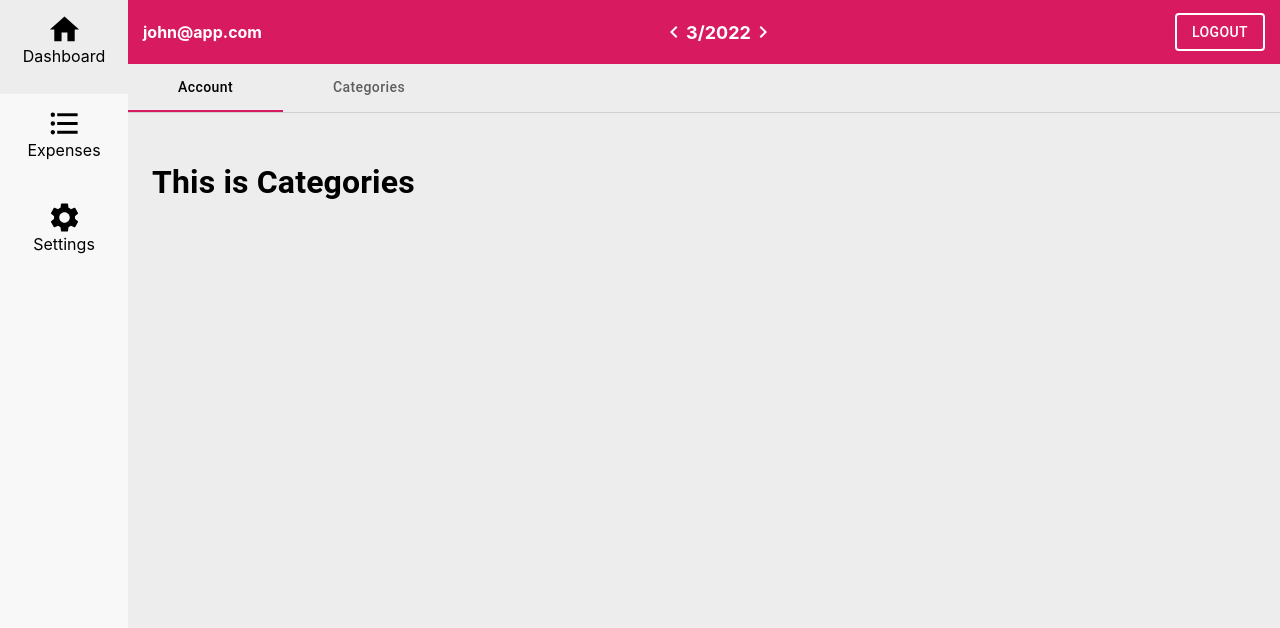
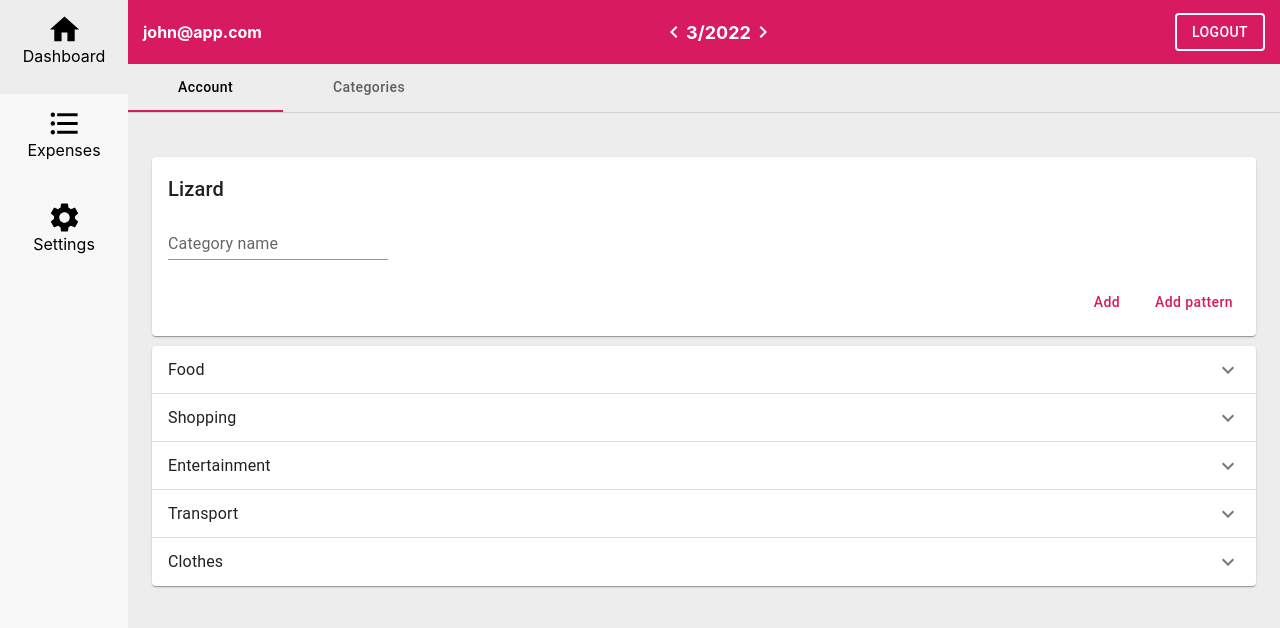
Before and after one commit to jilh/budget, a React (Create React App) app: page /app/settings/categories in a window 1280 px wide. Shown: the top 628 px of the page. Built offline with nearby package versions, Linux system fonts and the light colour scheme.

Commit message:
Added accordion to categories page

```diff
--- a/src/components/Categories.js
+++ b/src/components/Categories.js
@@ -1,6 +1,126 @@
+import { Accordion, AccordionDetails, AccordionSummary, Button, Card, CardActions, CardContent, TextField, Typography } from "@mui/material";
+import { ExpandMore } from "@mui/icons-material";
+import "../styles/Categories.css";
+
 const Categories = () => {
     return(
-        <h1>This is Categories</h1>
+        <div className="categories-wrapper">
+            <Card style={{ marginTop: '20px'}}>
+                <CardContent>
+                    <Typography gutterBottom variant="h6" component="div">
+                    Lizard
+                    </Typography>
+                    <TextField variant="standard" label="Category name" />
+                </CardContent>
+                <CardActions style={{ justifyContent: 'flex-end', paddingRight: '15px', paddingBottom: '15px' }}>
+                    <Button variant="text" style={{textTransform: 'none'}}>Add</Button>
+                    <Button variant="text" style={{textTransform: 'none'}}>Add pattern</Button>
+                </CardActions>
+            </Card>
+
+            <div className="accordion-wrapper">
+                <Accordion className="accordion">
+                    <AccordionSummary expandIcon={<ExpandMore />} aria-controls="panel1a-content" id="panel1a-header" >
+                        <Typography>Food</Typography>
+                    </AccordionSummary>
+                    <AccordionDetails>
+                        <form className="category-update-form">
+                            <TextField variant="standard" type={"text"} size="small" label="Category name" margin="dense" /> <br />
+                            <TextField variant="standard" type={"text"} size="small" label="Pattern 0" margin="dense" />
+                            <TextField variant="standard" type={"text"} size="small" label="Pattern 1" margin="dense" />
+                            <TextField variant="standard" type={"text"} size="small" label="Pattern 2" margin="dense" />
+                        </form>
+
+
+                        <CardActions className="card-action-style">
+                            <Button variant="text" style={{textTransform: 'none'}}>Update</Button>
+                            <Button variant="text" style={{textTransform: 'none'}}>Add pattern</Button>
+                            <Button variant="text" style={{textTransform: 'none'}}>Delete</Button>
+                        </CardActions>
+                    </AccordionDetails>
+                </Accordion>
+                <Accordion className="accordion">
+                    <AccordionSummary expandIcon={<ExpandMore />} aria-controls="panel1a-content" id="panel1a-header" >
+                        <Typography>Shopping</Typography>
+                    </AccordionSummary>
+                    <AccordionDetails>
+                        <form className="category-update-form">
+                            <TextField variant="standard" type={"text"} size="small" label="Category name" margin="dense" /> <br />
+                            <TextField variant="standard" type={"text"} size="small" label="Pattern 0" margin="dense" />
+                            <TextField variant="standard" type={"text"} size="small" label="Pattern 1" margin="dense" />
+                            <TextField variant="standard" type={"text"} size="small" label="Pattern 2" margin="dense" />
+                        </form>
+
+
+                        <CardActions className="card-action-style">
+                            <Button variant="text" style={{textTransform: 'none'}}>Update</Button>
+                            <Button variant="text" style={{textTransform: 'none'}}>Add pattern</Button>
+                            <Button variant="text" style={{textTransform: 'none'}}>Delete</Button>
+                        </CardActions>
+                    </AccordionDetails>
+                </Accordion>
+                <Accordion className="accordion">
+                    <AccordionSummary expandIcon={<ExpandMore />} aria-controls="panel1a-content" id="panel1a-header" >
+                        <Typography>Entertainment</Typography>
+                    </AccordionSummary>
+                    <AccordionDetails>
+                        <form className="category-update-form">
+                            <TextField variant="standard" type={"text"} size="small" label="Category name" margin="dense" /> <br />
+                            <TextField variant="standard" type={"text"} size="small" label="Pattern 0" margin="dense" />
+                            <TextField variant="standard" type={"text"} size="small" label="Pattern 1" margin="dense" />
+                            <TextField variant="standard" type={"text"} size="small" label="Pattern 2" margin="dense" />
+                        </form>
+
+
+                        <CardActions className="card-action-style">
+                            <Button variant="text" style={{textTransform: 'none'}}>Update</Button>
+                            <Button variant="text" style={{textTransform: 'none'}}>Add pattern</Button>
+                            <Button variant="text" style={{textTransform: 'none'}}>Delete</Button>
+                        </CardActions>
+                    </AccordionDetails>
+                </Accordion>
+                <Accordion className="accordion">
+                    <AccordionSummary expandIcon={<ExpandMore />} aria-controls="panel1a-content" id="panel1a-header" >
+                        <Typography>Transport</Typography>
+                    </AccordionSummary>
+                    <AccordionDetails>
+                        <form className="category-update-form">
+                            <TextField variant="standard" type={"text"} size="small" label="Category name" margin="dense" /> <br />
+                            <TextField variant="standard" type={"text"} size="small" label="Pattern 0" margin="dense" />
+                            <TextField variant="standard" type={"text"} size="small" label="Pattern 1" margin="dense" />
+                            <TextField variant="standard" type={"text"} size="small" label="Pattern 2" margin="dense" />
+                        </form>
+
+
+                        <CardActions className="card-action-style">
+                            <Button variant="text" style={{textTransform: 'none'}}>Update</Button>
+                            <Button variant="text" style={{textTransform: 'none'}}>Add pattern</Button>
+                            <Button variant="text" style={{textTransform: 'none'}}>Delete</Button>
+                        </CardActions>
+                    </AccordionDetails>
+                </Accordion>
+                <Accordion className="accordion">
+                    <AccordionSummary expandIcon={<ExpandMore />} aria-controls="panel1a-content" id="panel1a-header" >
+                        <Typography>Clothes</Typography>
+                    </AccordionSummary>
+                    <AccordionDetails>
+                        <form className="category-update-form">
+                            <TextField variant="standard" type={"text"} size="small" label="Category name" margin="dense" /> <br />
+                            <TextField variant="standard" type={"text"} size="small" label="Pattern 0" margin="dense" />
+                            <TextField variant="standard" type={"text"} size="small" label="Pattern 1" margin="dense" />
+                            <TextField variant="standard" type={"text"} size="small" label="Pattern 2" margin="dense" />
+                        </form>
+
+
+                        <CardActions className="card-action-style">
+                            <Button variant="text" style={{textTransform: 'none'}}>Update</Button>
+                            <Button variant="text" style={{textTransform: 'none'}}>Add pattern</Button>
+                            <Button variant="text" style={{textTransform: 'none'}}>Delete</Button>
+                        </CardActions>
+                    </AccordionDetails>
+                </Accordion>
+            </div>
+        </div>
     )
 }
 
--- a/src/components/Settings.js
+++ b/src/components/Settings.js
@@ -36,7 +36,7 @@ const Settings = () => {
   }
 
   return (
-    <Box sx={{ width: '100%', typography: 'body1' }}>
+    <Box sx={{ width: '100%', typography: 'body1', }}>
       <TabContext value={value}>
         <Box sx={{ borderBottom: 1, borderColor: 'divider' }}>
           <TabList indicatorColor='primary' textColor='inherit' onChange={handleChange} aria-label="Tab List" className='link-tabs'>
--- a/src/styles/Categories.css
+++ b/src/styles/Categories.css
@@ -0,0 +1,13 @@
+.accordion-wrapper{
+    margin-top: 10px;
+}
+.accordion{
+    margin-bottom: 0;
+    padding-bottom: 0;
+    margin-top: 0;
+}
+.card-action-style{
+    justify-content: flex-end;
+    padding-right: 15px;
+    padding-bottom: 15px;
+}
```
